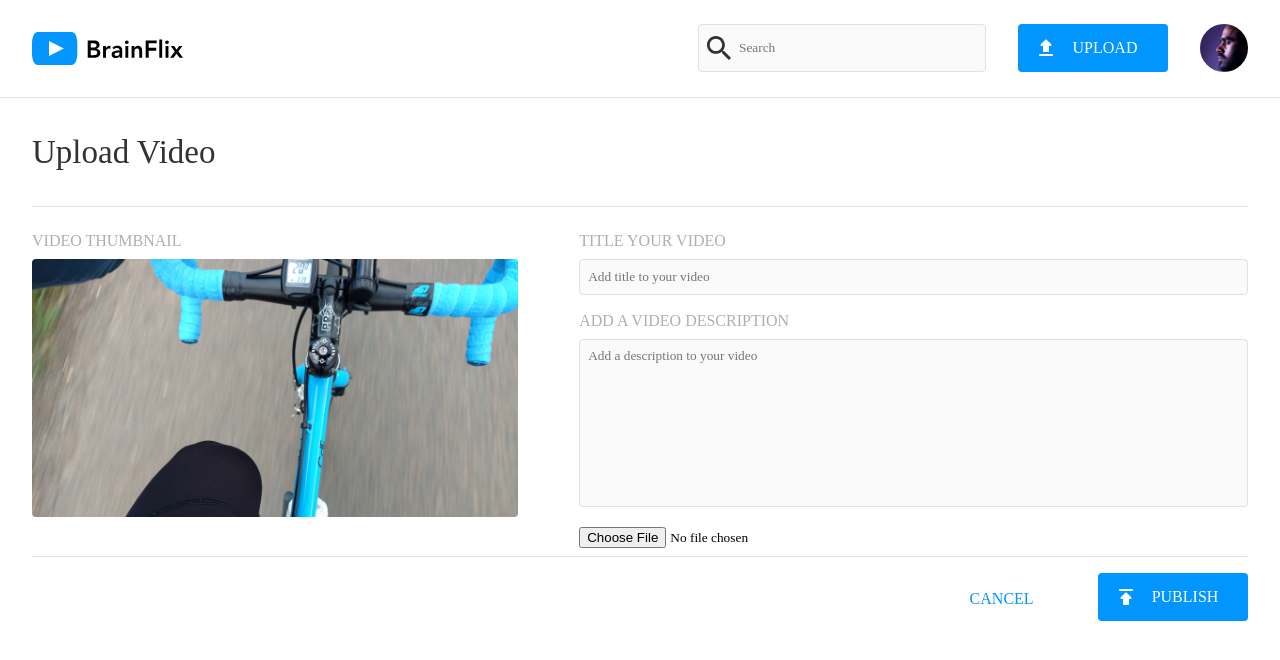
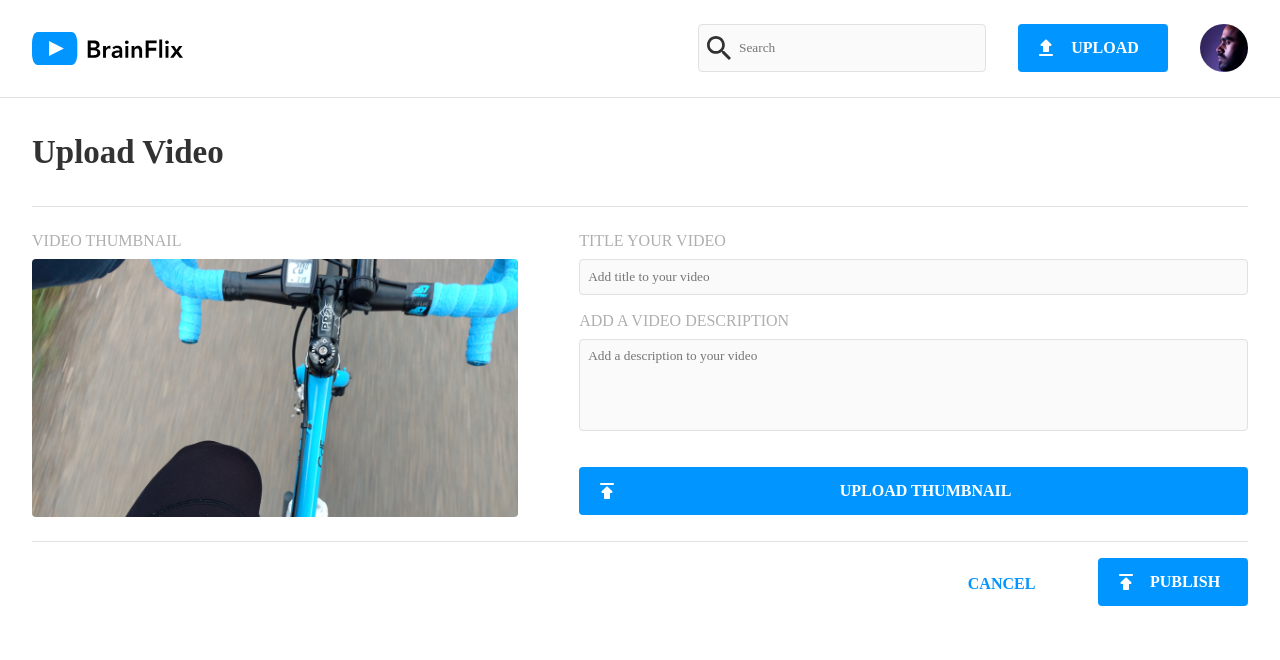
Before and after one commit to SokolovskiyA/BrainFlix, a React (Create React App) app: page /upload in a window 1280 px wide. Shown: the top 660 px of the page. Built offline with nearby package versions, Linux system fonts and the light colour scheme.

Commit message:
final checkes done. some styling issues addressed. Functionality checked. No mistakes/warnings. like buttonst on comments activated, but not connected to backend.

```diff
--- a/src/Components/Pages/UploadPage.jsx
+++ b/src/Components/Pages/UploadPage.jsx
@@ -59,7 +59,10 @@ function UploadPage() {
                     <input className="upload__title" type="text" name="title" value={title} onChange={(e) => setTitle(e.target.value)} placeholder="Add title to your video" ></input>
                     <label className='upload__label' labelfor="description">add a video description</label>
                     <textarea className="upload__description" name="description" value={description} onChange={(e) => setDescription(e.target.value)} rows="5" placeholder="Add a description to your video"></textarea>
-                    <input type='file' name='image' onChange={handleImageChoice}></input>
+                    <label labelfor="image" className="upload__file-picker button">
+                        <img alt='button-logo' src={publish}/><span className="button__text">upload thumbnail</span>
+                        <input className="upload__image" type='file' name='image' onChange={handleImageChoice}/>
+                    </label>
                 </div>
                 <div className='upload__button-div'>
                     <Button type='submit' className='button upload__button' name='publish' src={publish} spanClass ='button__text'/>
--- a/src/Components/Pages/UploadPage.scss
+++ b/src/Components/Pages/UploadPage.scss
@@ -74,15 +74,19 @@
         display: flex;
         flex-wrap: wrap;
     }
-    &__chooser {
+    &__image {
         display: none;
+    }
+    &__file-picker {
+        margin: 1rem 0;
+        width: 100%;
     }
 }
 @media (min-width: 48rem) {
     .upload {
         padding: 1rem 2rem;
         &__header {
-            @include page-header;
+            @include page-header-big;
             padding: 2rem 0;
             margin-bottom: 1.5rem;
             border-bottom: 0.0625rem solid $dividerColor;
@@ -139,7 +143,7 @@
             margin-top: 0.5rem;
         }
         &__description {
-            height: 10.5rem;
+            height: 5.75rem;
         }
     }
 }
--- a/src/Components/VideoLibrary/VideoLibrary.scss
+++ b/src/Components/VideoLibrary/VideoLibrary.scss
@@ -41,9 +41,8 @@
 @media (min-width: 48rem) {
     .videoLibrary {
         padding-left: 2rem;
-
         &__title {
-            @include subheader;
+            @include subheader-big;
             font-size: 1.125rem;
         }
         &__author {
--- a/src/Components/VideoPlayback/Comments/Comment/Comment.jsx
+++ b/src/Components/VideoPlayback/Comments/Comment/Comment.jsx
@@ -2,12 +2,25 @@ import React from 'react'
 import Avatar from '../../../Avatar/Avatar'
 import likeButton from '../../../../assets/Icons/like.png'
 import deleteButton from '../../../../assets/Icons/delete.png'
-//import { useState } from 'react'
+import { useState } from 'react'
+//import axios from 'axios'
 
 
 function Comment(props) {
-    let {handleLike, handleDelete, comment} = props
+    let {handleDelete, comment} = props
+    let [likes, setLikes] = useState(comment.likes)
 
+    const handleLike = event => {
+        likes = likes + 1
+        setLikes(likes)
+        /*
+        axios.put(`${api}/videos/${videoId}/comments/${event.target.id}`, likes  ).then(response => {
+        })
+        .catch(error => {
+            console.log("error")
+        });
+        */
+    }
     function timeDifference(current, previous) {
         var msPerMinute = 60 * 1000;
         var msPerHour = msPerMinute * 60;
@@ -49,8 +62,8 @@ function Comment(props) {
                 <p className="comments__text">{comment.comment}</p>
             </div>
             <div className="comments__like-delete">
-                <img id={comment.id}  className="comments__like-button" src={likeButton} alt='like button'/>
-                <p className="comments__like count">0</p>
+                <img onClick={handleLike} id={comment.id}  className="comments__like-button" src={likeButton} alt='like button'/>
+                <p className="comments__like count">{likes}</p>
                 <img onClick={handleDelete} id={comment.id} className="comments__delete-button" src={deleteButton} alt='delete button'/>
             </div>
         </div>
--- a/src/Components/VideoPlayback/Comments/Comments.jsx
+++ b/src/Components/VideoPlayback/Comments/Comments.jsx
@@ -8,9 +8,8 @@ import axios from 'axios';
 
 function Comments(props) {
     const { api, videoId } = props
-    const [ comments, setComments ] = useState([])
-
-
+    const [ comments, setComments ] = useState (props.comments)
+    const [ commentCount, setCount ] = useState (props.comments.length)
     useEffect (()=> {
         axios.get(`${api}/videos/${videoId}`).then(response => {
             const comments = response.data.comments
@@ -23,6 +22,7 @@ function Comments(props) {
                 console.log("error")
             });
     },[videoId, api])
+    ///COMMENT FORM SUBMIT HANDLER
     function handleSubmit(comment)  {
         const postbody = {
             name: "User",
@@ -35,35 +35,30 @@ function Comments(props) {
                 return y.timestamp - x.timestamp;
             })
             setComments(newComments)
+            setCount(newComments.length)
         })
         .catch(error => {
             console.log("error")
         });
     }
-
+    ///COMMENT DELETE HANDLER
     const handleDelete = event => {
         const commentId = event.currentTarget.id
         axios.delete(`${api}/videos/${videoId}/comments/${commentId}`).then(response => {
             setComments(comments.filter(comment => comment.id !== commentId))
+            setCount (commentCount -1)
         })
         .catch(error => {
             console.log("error")
         });
     }
-/*
-    const handleLike = event => {
-        const commentId = event.currentTarget.id
-        setLikes(+1)
-        console.log(likes)
-    }
-*/
     return (
         <section className='comments'>
-            <h2 className='comments__count'>{props.comments.length} Comments</h2>
+            <h2 className='comments__count'>{commentCount} Comments</h2>
             <Form handleSubmit={handleSubmit}/>
             <div className='comments__container'>
                 {comments.map((comment)=> (
-                <Comment  handleDelete={handleDelete} key={comment.id} comment={comment} />))}
+                <Comment handleDelete={handleDelete} api={api} videoId={videoId} key={comment.id} comment={comment} />))}
             </div>
         </section>
     )
--- a/src/Components/VideoPlayback/Comments/Comments.scss
+++ b/src/Components/VideoPlayback/Comments/Comments.scss
@@ -125,7 +125,7 @@
             padding: 0;
         }
         &__count {
-            @include subheader;
+            @include subheader-big;
             padding-left: 1rem;
         }
     }
--- a/src/Components/VideoPlayback/VideoDescription/VideoDescription.scss
+++ b/src/Components/VideoPlayback/VideoDescription/VideoDescription.scss
@@ -44,7 +44,7 @@
     .videoDescription {
         padding: 2rem;
         &__title {
-            @include page-header;
+            @include page-header-big;
         }
         &__stats {
             flex-wrap: nowrap;
@@ -55,7 +55,7 @@
         &__channel {
             order: -2;
             width:fit-content;
-            @include subheader;
+            @include subheader-big;
         }
         &__date {
             order: -1;
--- a/src/style/partials/fonts.scss
+++ b/src/style/partials/fonts.scss
@@ -26,21 +26,30 @@
     line-height: 2.75rem;
     color: $primaryTextColor;
 }
-
+@mixin page-header-big {
+    color: $primaryTextColor;
+    font-size: 2.0625rem;
+    font-weight: 700;
+    line-height: 2.75rem;
+}
 @mixin section-header {
     font-size: .75rem;
     font-weight: 700;
     line-height: 1.25rem;
     color: $primaryTextColor;
 }
-
 @mixin subheader {
     font-size: 1rem;
     font-weight: 500;
     line-height: 1.375rem;
     color: $primaryTextColor;
 }
-
+@mixin subheader-big {
+    font-size: 1rem;
+    font-weight: 700;
+    line-height: 1.375rem;
+    color: $primaryTextColor;
+}
 @mixin body-text {
     font-size: 1rem;
     font-weight: 400;
@@ -56,9 +65,9 @@
 }
 @mixin button-text {
     font-size: 1rem;
-    font-weight: 500;
+    font-weight: 700;
     line-height: 1.25rem;
-    color: $backgroundColor;
     text-transform: uppercase;
     text-decoration: none;
+    color: $backgroundColor;
 }
```
